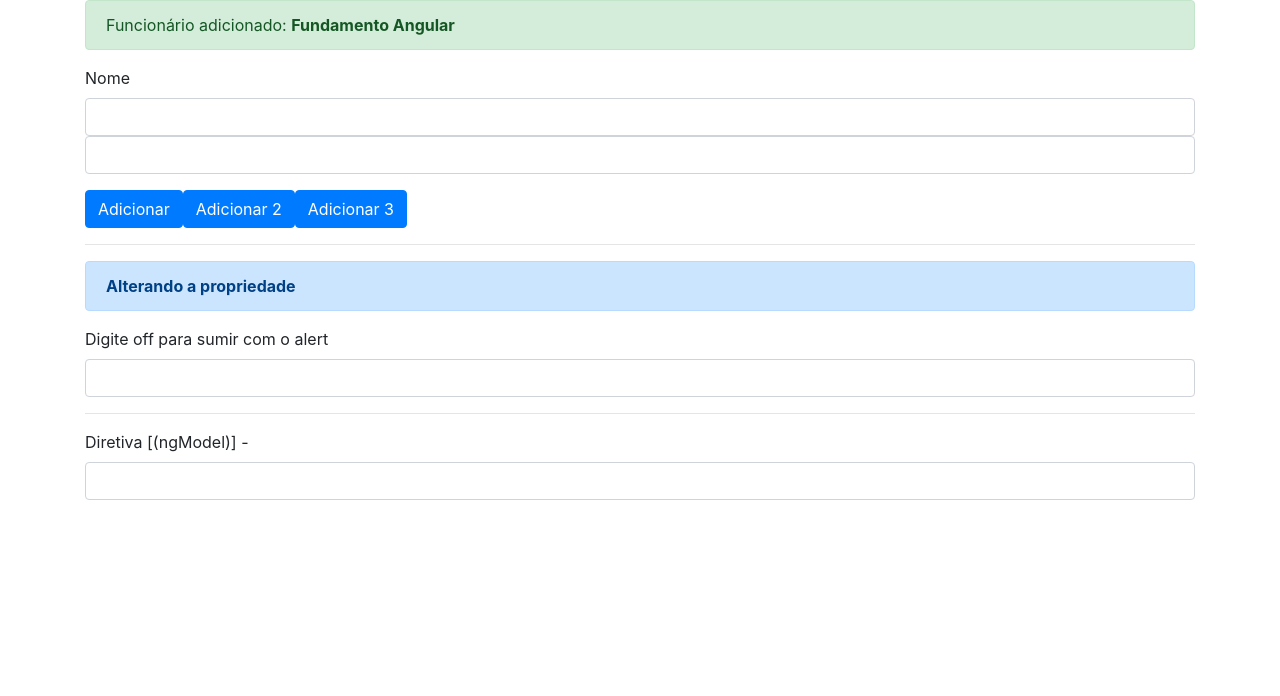
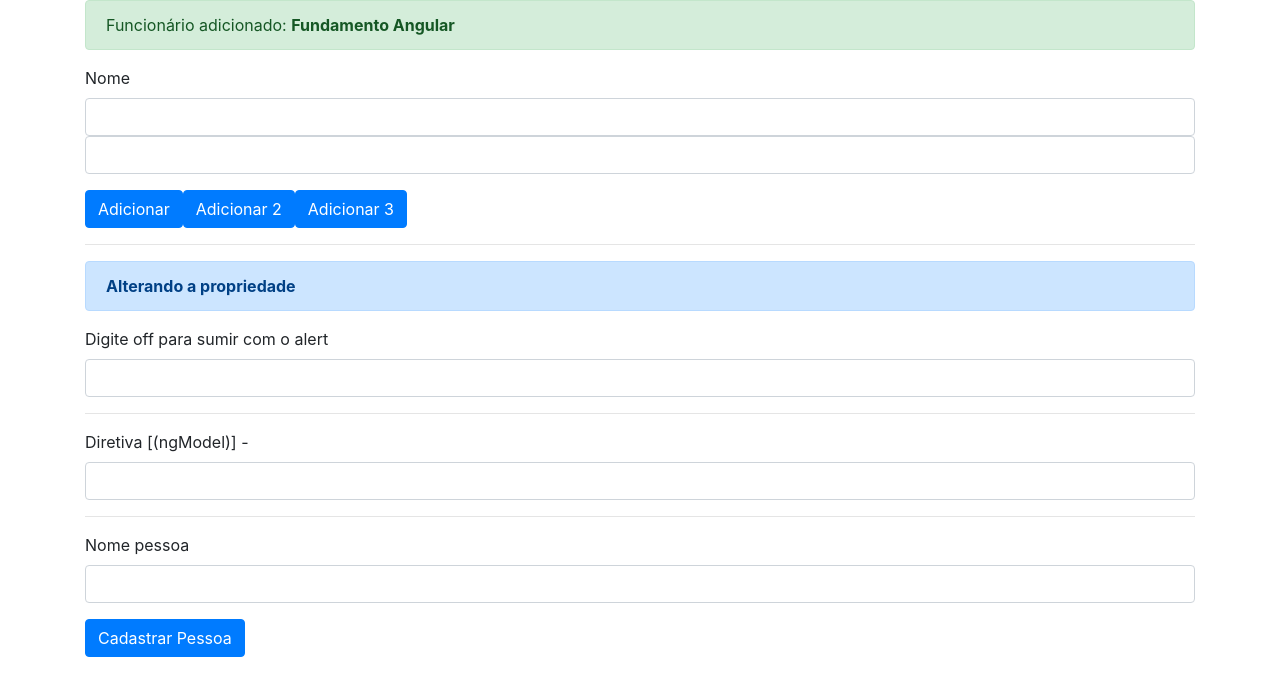
Before and after one commit to softwarefoundation/fundamentos-angular, an Angular app: page / in a window 1280 px wide. Shown: the top 696 px of the page. Built offline with nearby package versions, Linux system fonts and the light colour scheme.

Commit message:
Diretiva ngIf e Hidden

```diff
--- a/src/app/app.component.html
+++ b/src/app/app.component.html
@@ -32,4 +32,20 @@
     <input type="text" class="form-control" [(ngModel)]="frase">
   </div>
 
+  <hr>
+  <div class="alert alert-primary" role="alert" *ngIf="cadastrado" >
+    <strong>{{nomePessoa}} cadastrado com sucesso</strong>
+  </div>
+
+  <div class="alert alert-primary" role="alert" [hidden]="!cadastrado">
+    <strong>{{nomePessoa}} cadastrado com sucesso</strong>
+  </div>
+
+  <div class="form-group">
+    <label>Nome pessoa</label>
+    <input type="text" class="form-control" #inputNomePessoa>
+  </div>
+
+  <button type="button" class="btn btn-primary" on-click="cadastrar(inputNomePessoa)" >Cadastrar Pessoa</button>
+
 </div>
--- a/src/app/app.component.ts
+++ b/src/app/app.component.ts
@@ -9,7 +9,14 @@ export class AppComponent {
   nome = 'Fundamento Angular';
   texto: string;
   frase: string;
+  cadastrado: boolean;
+  nomePessoa: string;
 
+  cadastrar(event: any) {
+    console.log(event);
+    this.cadastrado = true;
+    this.nomePessoa = event.value;
+  }
 
   adicionar() {
     console.log('Adicionando:' + this.nome);
```
